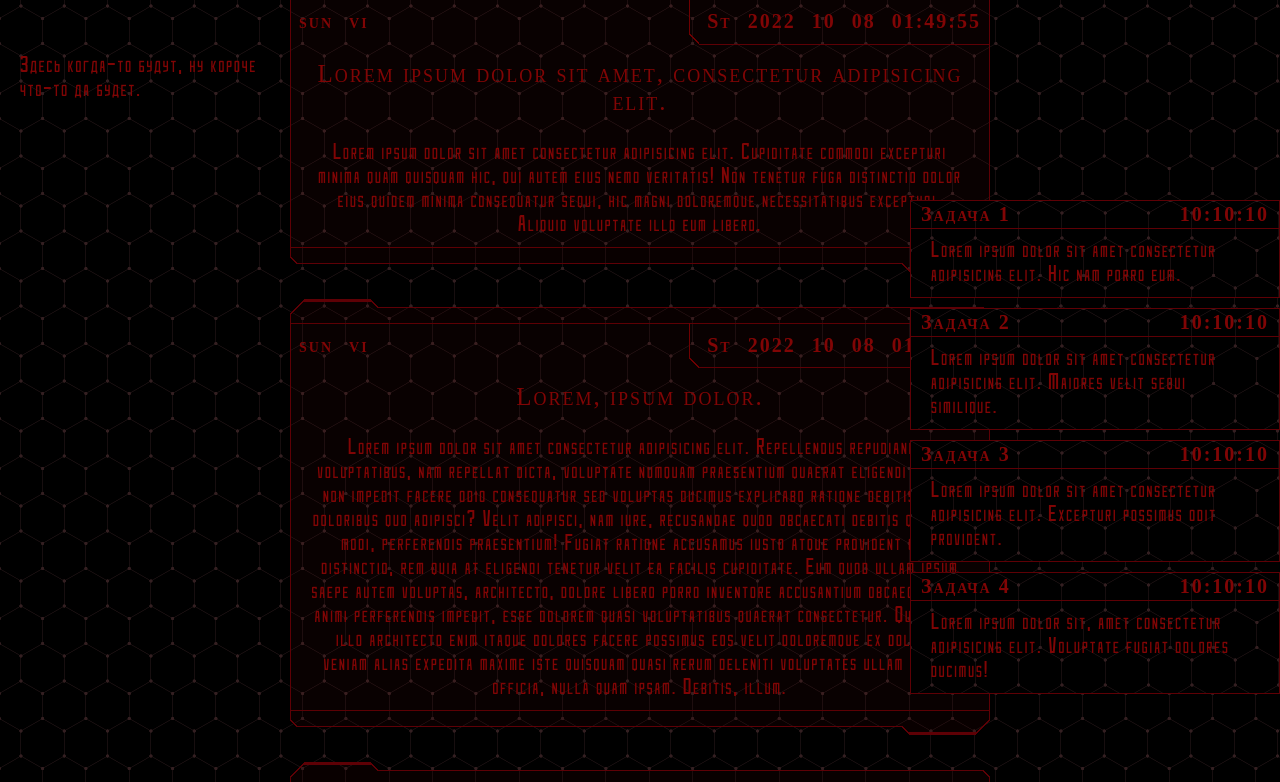
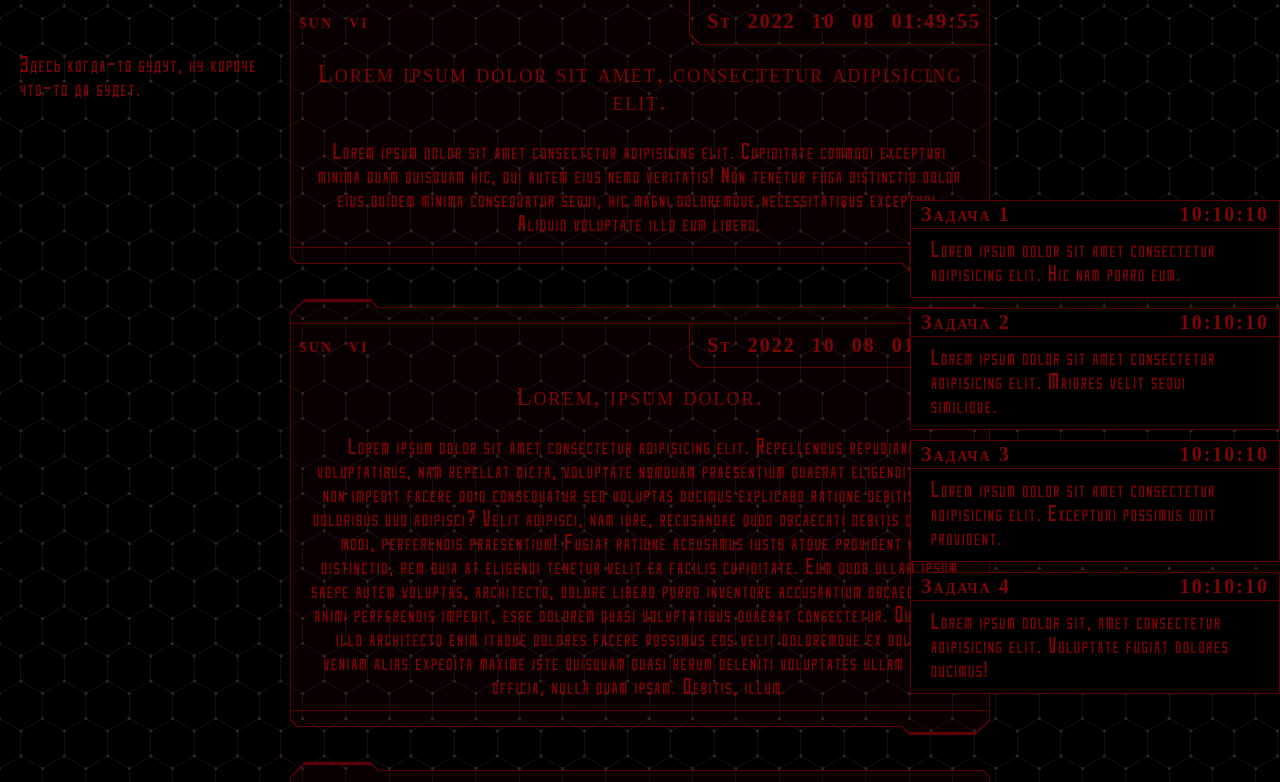
Before and after one commit to ReijiAkkerman/haruproject.space, a PHP site: page /html/My_page.html in a window 1280 px wide. Shown: the part 106-888 px from the top of the page. Run offline with PHP 8.4, Linux system fonts and the light colour scheme; some web fonts are replaced.

```diff
--- a/css/style.css
+++ b/css/style.css
@@ -74,9 +74,9 @@ header {
 
 .task {
     margin-top: 10px;
-    /* background-color: #40050530; */
+    background-color: #000;
     border: 1px#5e0005 solid;
-    background-image: url(../assets/img/bg.gif);
+    /* background-image: url(../assets/img/bg.gif); */
     z-index: 30;
 }
 
--- /dev/null
+++ b/display.php
@@ -0,0 +1,3 @@
+<?php
+echo "Привет мир!";
+?>
```
Also changed, not shown: index1.html (renamed from index.html).
